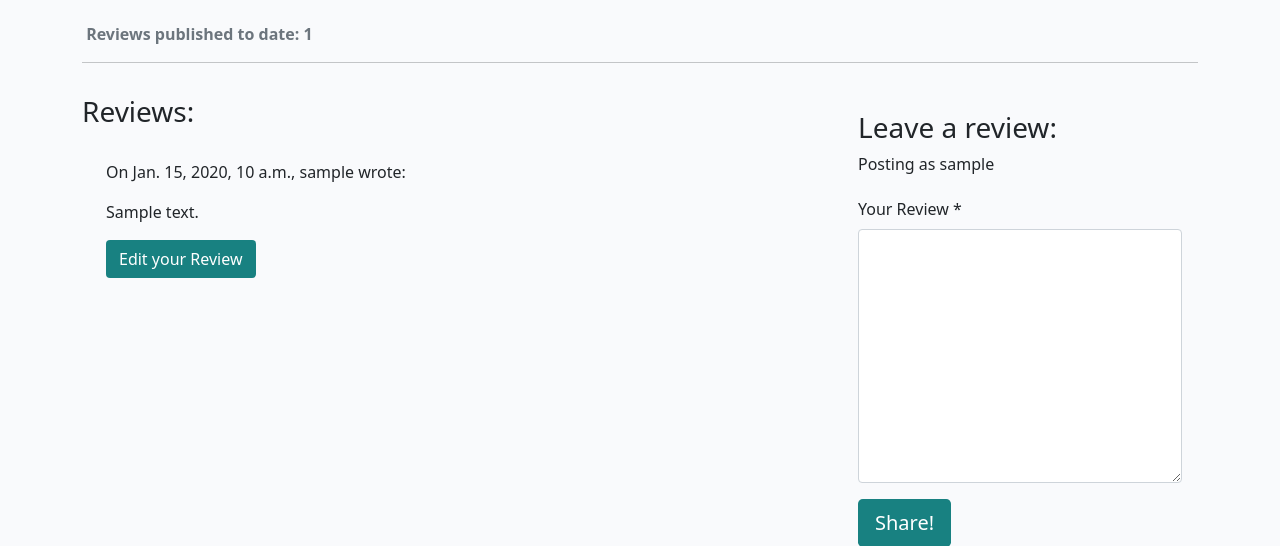
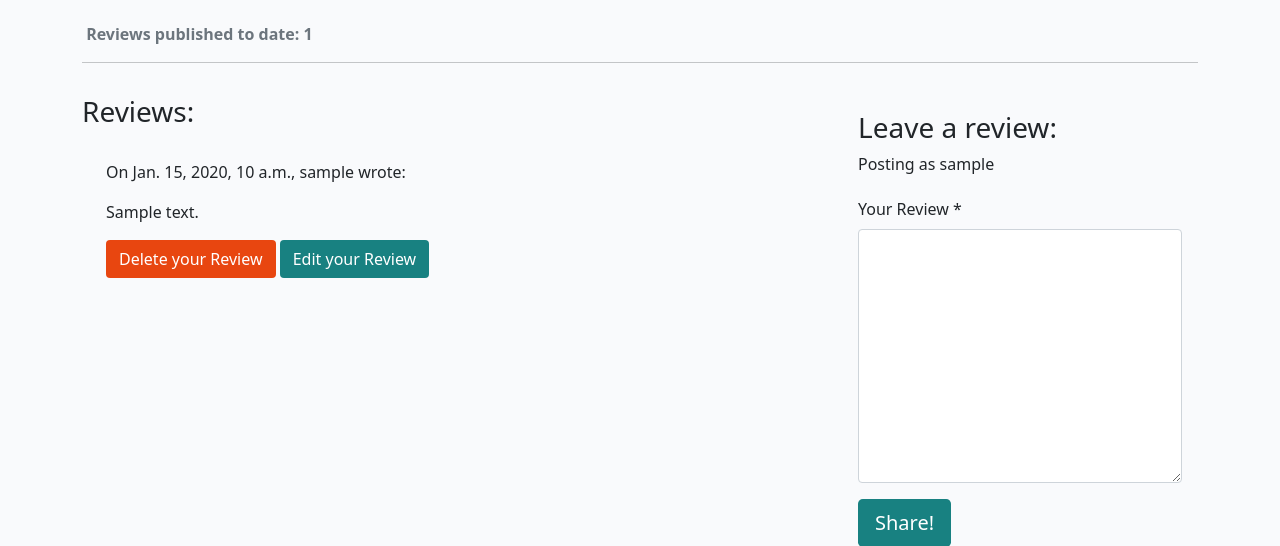
Before and after one commit to Matthieu-Arn/BookwormBurrow, a Django app: a page that uses bibliorat/templates/bibliorat/bookprofile_detail.html in a window 1280 px wide. Shown: the part 526-1072 px from the top of the page. Run offline with Django 4.2, Linux system fonts and the light colour scheme; a user stored in the database is signed in; tables that the repository leaves empty hold one stand-in row (values such as "Sample post"); some libraries are stand-ins or nearby versions.

Commit message:
Add delete function for bookreviews

```diff
--- a/bibliorat/templates/bibliorat/bookprofile_detail.html
+++ b/bibliorat/templates/bibliorat/bookprofile_detail.html
@@ -73,6 +73,7 @@
           </p>
           {% endif %}
           {% if user.is_authenticated and bookreview.reviewauthor == user %}
+          <button class="btn btn-delete" bookreview_id="{{ bookreview.id }}">Delete your Review</button>
           <button class="btn btn-edit" bookreview_id="{{ bookreview.id }}">Edit your Review</button>
         {% endif %}
         </div>
@@ -101,6 +102,31 @@
   </div>
 </div>
 
+<!-- Delete confirmation modal -->
+<div class="modal fade" id="deleteModal" tabindex="-1"
+  aria-labelledby="deleteModalLabel" aria-hidden="true">
+  <div class="modal-dialog">
+    <div class="modal-content">
+      <div class="modal-header">
+        <h5 class="modal-title"
+          id="deleteModalLabel">Delete Review?</h5>
+        <button type="button" class="btn-close"
+          data-bs-dismiss="modal" aria-label="Close"></button>
+      </div>
+      <div class="modal-body">
+        Are you sure you want to delete your review? <br>
+        Your prose will then be forever lost &hellip;
+      </div>
+      <div class="modal-footer">
+        <button type="button" class="btn btn-secondary"
+          data-bs-dismiss="modal">Close</button>
+        <a id="deleteConfirm" href="#" class="btn
+          btn-danger">Delete</a>
+      </div>
+    </div>
+  </div>
+</div>
+
 {% endblock content %}
 
 {% block extras %}
--- a/bibliorat/urls.py
+++ b/bibliorat/urls.py
@@ -7,4 +7,6 @@ urlpatterns = [
     path('<slug:slug>/', views.bookprofile_detail, name='bookprofile_detail'),
     path('<slug:slug>/edit_bookreview/<int:bookreview_id>',
          views.bookreview_edit, name='bookreview_edit'),
+    path('<slug:slug>/delete_bookreview/<int:bookreview_id>',
+         views.bookreview_delete, name='bookreview_delete'),
 ]
--- a/bibliorat/views.py
+++ b/bibliorat/views.py
@@ -71,7 +71,7 @@ def bookprofile_detail(request, slug):
 
 def bookreview_edit(request, slug, bookreview_id):
     """
-    view to edit bookreviews
+    view to edit a bookreview
     """
     if request.method == "POST":
 
@@ -85,8 +85,24 @@ def bookreview_edit(request, slug, bookreview_id):
             bookreview.bookprofile = bookprofile
             bookreview.approved = False
             bookreview.save()
-            messages.add_message(request, messages.SUCCESS, 'Review Updated!')
+            messages.add_message(request, messages.SUCCESS, 'Your review has been updated!')
         else:
-            messages.add_message(request, messages.ERROR, 'Error updating review!')
+            messages.add_message(request, messages.ERROR, 'An error occurred while updating review!')
 
     return HttpResponseRedirect(reverse('bookprofile_detail', args=[slug]))
+
+def bookreview_delete(request, slug, bookreview_id):
+    """
+    view to delete a bookreview
+    """
+    queryset = Bookprofile.objects.filter(status=1)
+    bookprofile = get_object_or_404(queryset, slug=slug)
+    bookreview = get_object_or_404(Bookreview, pk=bookreview_id)
+
+    if bookreview.reviewauthor == request.user:
+        bookreview.delete()
+        messages.add_message(request, messages.SUCCESS, 'Your review has been deleted!')
+    else:
+        messages.add_message(request, messages.ERROR, 'You can only delete your own reviews!')
+
+    return HttpResponseRedirect(reverse('bookprofile_detail', args=[slug]))
--- a/bookworm/settings.py
+++ b/bookworm/settings.py
@@ -27,7 +27,7 @@
 SECRET_KEY = os.environ.get("SECRET_KEY")
 
 # SECURITY WARNING: don't run with debug turned on in production!
-DEBUG = True
+DEBUG = False
 
 ALLOWED_HOSTS = ["8000-matthieuarn-bookwormbur-7zfy74ay147.ws.codeinstitute-ide.net",
                 '.herokuapp.com']
--- a/static/js/reviews.js
+++ b/static/js/reviews.js
@@ -2,6 +2,10 @@ const editButtons = document.getElementsByClassName("btn-edit");
 const bookreviewText = document.getElementById("id_reviewcontent");
 const bookreviewForm = document.getElementById("bookreviewForm");
 const submitButton = document.getElementById("submitButton");
+
+const deleteModal = new bootstrap.Modal(document.getElementById("deleteModal"));
+const deleteButtons = document.getElementsByClassName("btn-delete");
+const deleteConfirm = document.getElementById("deleteConfirm");
 
 /**
 * Initializes edit functionality for the provided edit buttons.
@@ -22,3 +26,21 @@ for (let button of editButtons) {
     bookreviewForm.setAttribute("action", `edit_bookreview/${bookreviewId}`);
   });
 }
+
+/**
+* Initializes deletion functionality for the provided delete buttons.
+*
+* For each button in the `deleteButtons` collection:
+* - Retrieves the associated bookreview's ID upon click.
+* - Updates the `deleteConfirm` link's href to point to the
+* deletion endpoint for the specific bookreview.
+* - Displays a confirmation modal (`deleteModal`) to prompt
+* the user for confirmation before deletion of the bookreview.
+*/
+for (let button of deleteButtons) {
+    button.addEventListener("click", (e) => {
+      let bookreviewId = e.target.getAttribute("bookreview_id");
+      deleteConfirm.href = `delete_bookreview/${bookreviewId}`;
+      deleteModal.show();
+    });
+  }
```
